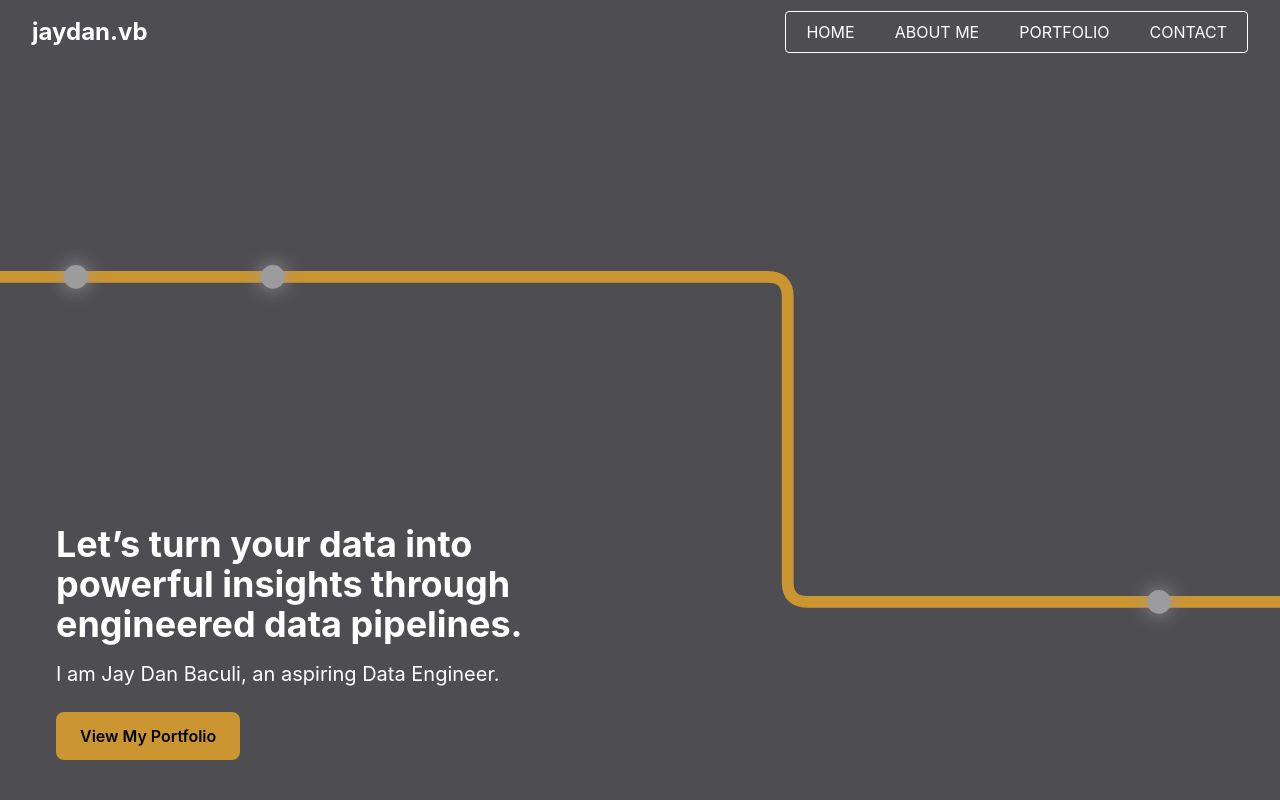
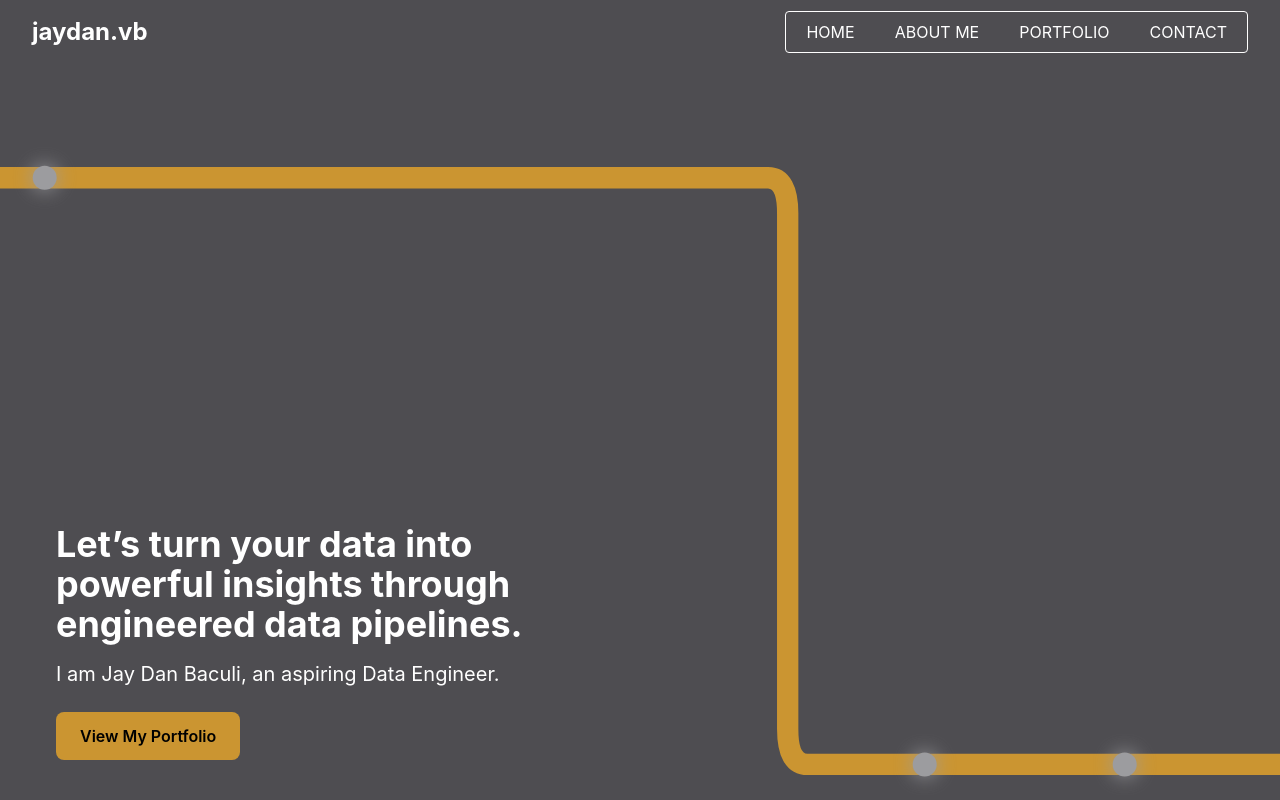
Before and after one commit to vbjaydan/portfolio-website, a React (Create React App) app in the folder jaydanvb-portfolio/: page / in a window 1280 px wide. Shown: the top 800 px of the page. Built offline with nearby package versions, Linux system fonts and the light colour scheme.

Commit message:
new pipeline bg

```diff
--- a/jaydanvb-portfolio/src/components/Background/PipelineBG.jsx
+++ b/jaydanvb-portfolio/src/components/Background/PipelineBG.jsx
@@ -7,7 +7,7 @@ const PipelineBackground = () => {
     height: window.innerHeight,
   });
 
-  // Update dimensions on resize
+  // Track window resize
   useEffect(() => {
     const handleResize = () => {
       setDimensions({ width: window.innerWidth, height: window.innerHeight });
@@ -16,17 +16,20 @@ const PipelineBackground = () => {
     return () => window.removeEventListener("resize", handleResize);
   }, []);
 
+  const isMobile = dimensions.width < 768;
+
+  // Animate packets
   useEffect(() => {
     const path = document.getElementById("pipeline");
     if (!path) return;
 
     const packets = packetRefs.current;
     const length = path.getTotalLength();
-    let progress = [0, 200, 400]; // starting positions for multiple packets
+    let progress = [0, 200, 400];
 
     const animate = () => {
       for (let i = 0; i < packets.length; i++) {
-        progress[i] += 4; // speed
+        progress[i] += 4;
         if (progress[i] > length) progress[i] -= length;
         const point = path.getPointAtLength(progress[i]);
         packets[i].setAttribute("cx", point.x);
@@ -35,31 +38,57 @@ const PipelineBackground = () => {
       requestAnimationFrame(animate);
     };
     animate();
-  }, [dimensions]);
+  }, [dimensions, isMobile]);
 
-  // Adjust sizes based on screen width
-  const isMobile = dimensions.width < 768;
-  const packetRadius = isMobile ? 20 : 12;
-  const strokeWidth = isMobile ? 20 : 12;
+  const { width, height } = dimensions;
+
+  // Scale factors for desktop path
+  const scaleX = width / 1300;
+  const scaleY = height / 450;
+
+  const packetRadius = isMobile ? 16 : Math.max(12 * scaleX, 12);
+  const strokeWidth = isMobile ? 12 : Math.max(12 * scaleY, 12);
 
   return (
     <svg
       className="absolute top-0 left-0 -z-10"
-      width={dimensions.width}
-      height={dimensions.height}
-      viewBox="0 0 1300 450"
+      width={width}
+      height={height}
       xmlns="http://www.w3.org/2000/svg"
-      preserveAspectRatio="xMidYMid meet"
+      preserveAspectRatio="none"
     >
-      {/* Main pipeline path */}
+      {isMobile ? (
+        <>
+          {/* Mobile horizontal line */}
           <path
             id="pipeline"
-        d="M0 100 L780 100 Q800 100 800 120 L800 410 Q800 430 820 430 L1300 430"
+            d={`M0 ${height / 2} L${width} ${height / 2}`}
             stroke="#Cb9531"
             strokeWidth={strokeWidth}
             fill="none"
             strokeLinecap="round"
           />
+        </>
+      ) : (
+        <>
+          {/* Desktop scaled path */}
+          <path
+            id="pipeline"
+            d={`
+              M${0 * scaleX} ${100 * scaleY}
+              L${780 * scaleX} ${100 * scaleY}
+              Q${800 * scaleX} ${100 * scaleY} ${800 * scaleX} ${120 * scaleY}
+              L${800 * scaleX} ${410 * scaleY}
+              Q${800 * scaleX} ${430 * scaleY} ${820 * scaleX} ${430 * scaleY}
+              L${1300 * scaleX} ${430 * scaleY}
+            `}
+            stroke="#Cb9531"
+            strokeWidth={strokeWidth}
+            fill="none"
+            strokeLinecap="round"
+          />
+        </>
+      )}
 
       {/* Moving packets */}
       {[0, 1, 2].map((i) => (
@@ -68,9 +97,7 @@ const PipelineBackground = () => {
           ref={(el) => (packetRefs.current[i] = el)}
           r={packetRadius}
           fill="#9c9c9f"
-          style={{
-            filter: "drop-shadow(0 0 10px #9c9c9f)", // glowing effect
-          }}
+          style={{ filter: "drop-shadow(0 0 10px #9c9c9f)" }}
         />
       ))}
     </svg>
```
Lines whose indentation alone changed are shown as unchanged.
